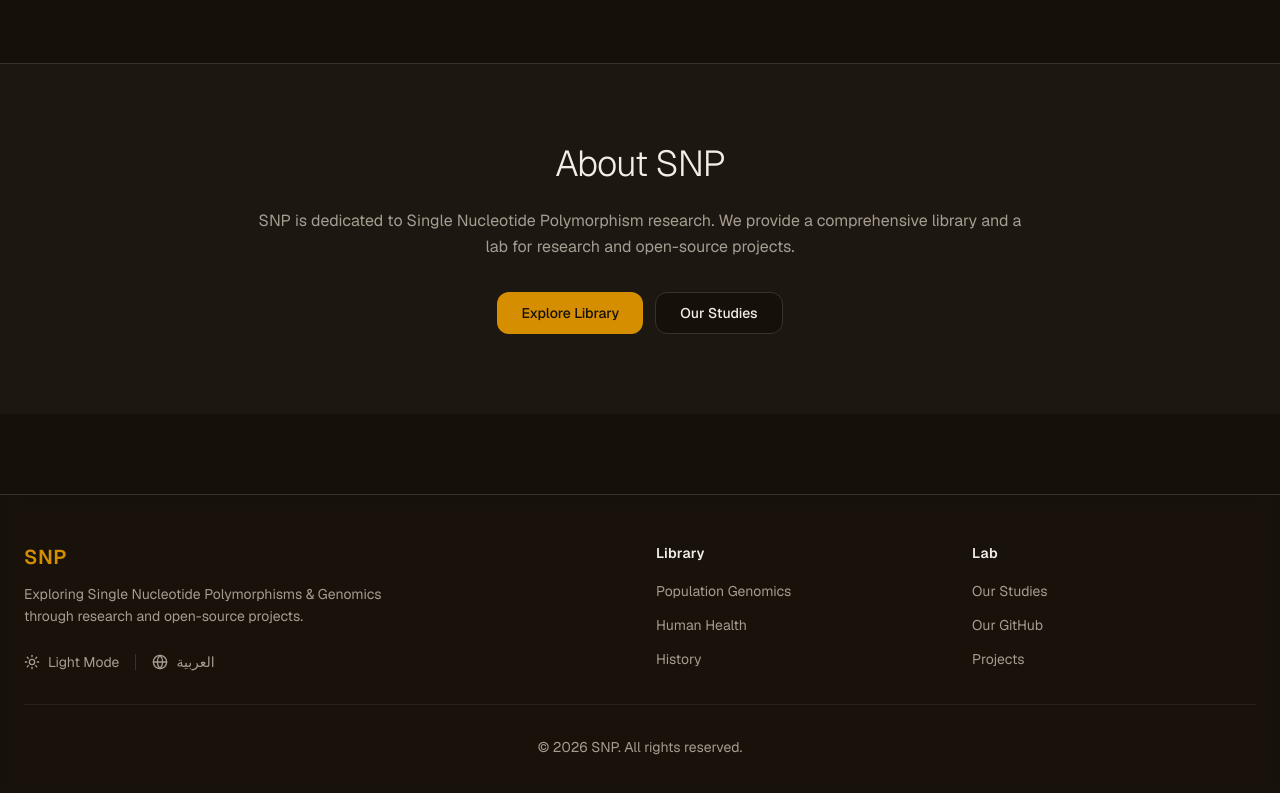
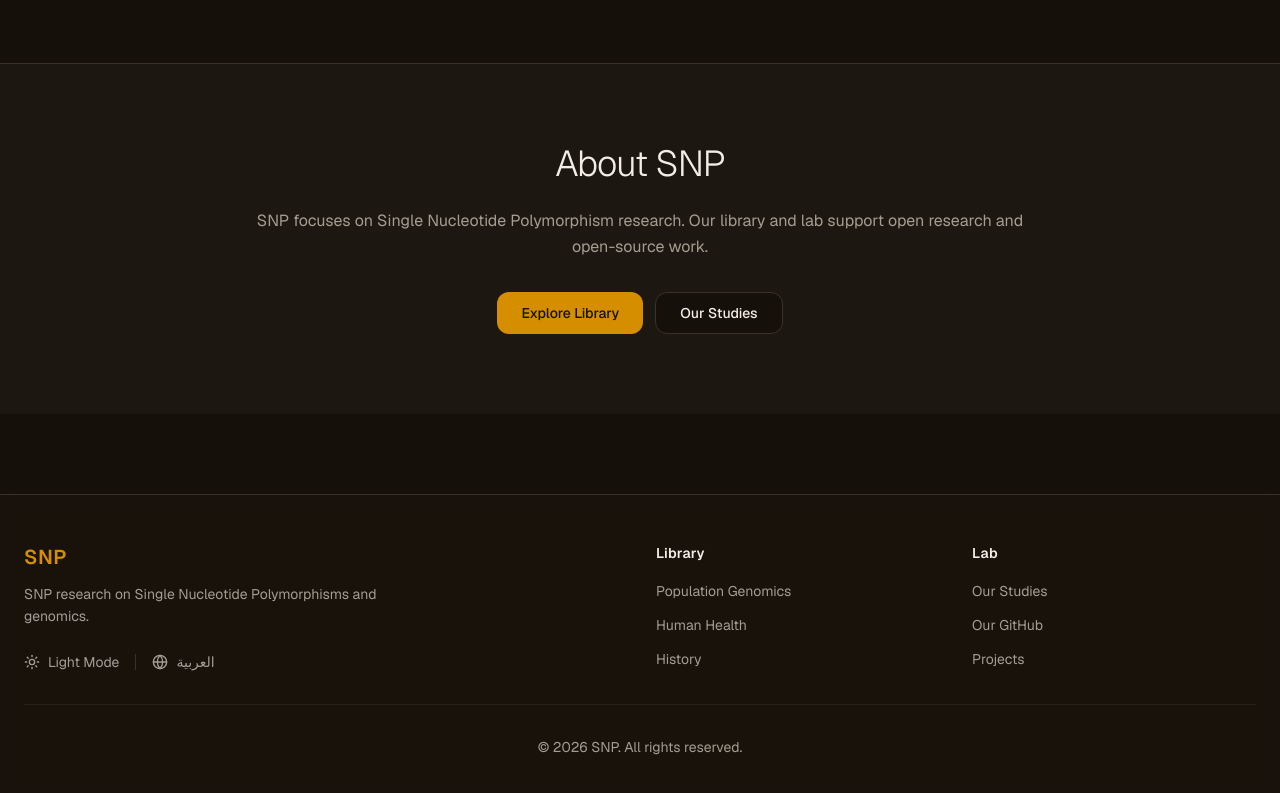
Before and after one commit to a4ariyan/snpscience, a Next.js app: page / in a window 1280 px wide. Shown: the part 1211-2004 px from the top of the page. Built offline with nearby package versions, Linux system fonts and the light colour scheme; no server answers.

Commit message:
Update text content for clarity and consistency across components
- Revised descriptions in Home, Footer, History, and LibraryHub components to enhance clarity and conciseness.
- Improved translations for better alignment with the updated English text.

```diff
--- a/src/components/home/Home.tsx
+++ b/src/components/home/Home.tsx
@@ -94,8 +94,8 @@ export async function Home() {
             <p className="text-muted-foreground text-base leading-relaxed mb-8">
               {t(
                 language,
-                "SNP is dedicated to Single Nucleotide Polymorphism research. We provide a comprehensive library and a lab for research and open-source projects.",
-                "SNP مكرسة لأبحاث تعدد أشكال النوكليوتيدات المفردة. نقدم مكتبة شاملة ومختبر للأبحاث والمشاريع المفتوحة المصدر."
+                "SNP focuses on Single Nucleotide Polymorphism research. Our library and lab support open research and open-source work.",
+                "تركز SNP على أبحاث تعدد أشكال النوكليوتيدات المفردة. مكتبتنا ومختبرنا يدعمان الأبحاث المفتوحة والمشاريع مفتوحة المصدر."
               )}
             </p>
             <div className="flex flex-col sm:flex-row gap-3 justify-center">
--- a/src/components/layouts/Footer.tsx
+++ b/src/components/layouts/Footer.tsx
@@ -18,8 +18,8 @@ export async function Footer() {
             <p className="text-muted-foreground text-sm leading-relaxed max-w-sm mb-6">
               {t(
                 language,
-                "Exploring Single Nucleotide Polymorphisms & Genomics through research and open-source projects.",
-                "استكشاف تعدد أشكال النوكليوتيدات المفردة وعلم الجينوم"
+                "SNP research on Single Nucleotide Polymorphisms and genomics.",
+                "أبحاث SNP في تعدد أشكال النوكليوتيدات المفردة وعلم الجينوم."
               )}
             </p>
             <FooterSettings />
--- a/src/components/library/History.tsx
+++ b/src/components/library/History.tsx
@@ -16,8 +16,8 @@ export async function History() {
           <p className="mt-3 max-w-2xl text-muted-foreground">
             {t(
               language,
-              "Exploring genetic and evolutionary history through SNP data",
-              "استكشاف التاريخ الجيني والتطوري من خلال بيانات SNP"
+              "Genetic and evolutionary history through SNP data",
+              "التاريخ الجيني والتطوري من خلال بيانات SNP"
             )}
           </p>
         </div>
--- a/src/components/library/LibraryHub.tsx
+++ b/src/components/library/LibraryHub.tsx
@@ -28,7 +28,7 @@ const categories = [
   {
     title: "History",
     titleAr: "التاريخ",
-    description: "Exploring genetic and evolutionary history through SNP data.",
+    description: "Genetic and evolutionary history through SNP data.",
     descriptionAr: "استكشاف التاريخ الجيني والتطوري من خلال بيانات SNP.",
     path: "/library/history",
     icon: Clock,
@@ -46,11 +46,11 @@ export async function LibraryHub() {
             {t(language, "SNP Library", "مكتبة SNP")}
           </h1>
           <p className="mt-3 max-w-2xl text-muted-foreground">
-            {t(
-              language,
-              "A comprehensive collection of Single Nucleotide Polymorphism research and data",
-              "مجموعة شاملة من أبحاث وبيانات تعدد أشكال النوكليوتيدات المفردة"
-            )}
+              {t(
+                language,
+                "SNP research and data on Single Nucleotide Polymorphisms",
+                "أبحاث وبيانات SNP حول تعدد أشكال النوكليوتيدات المفردة"
+              )}
           </p>
         </div>
       </section>
```
